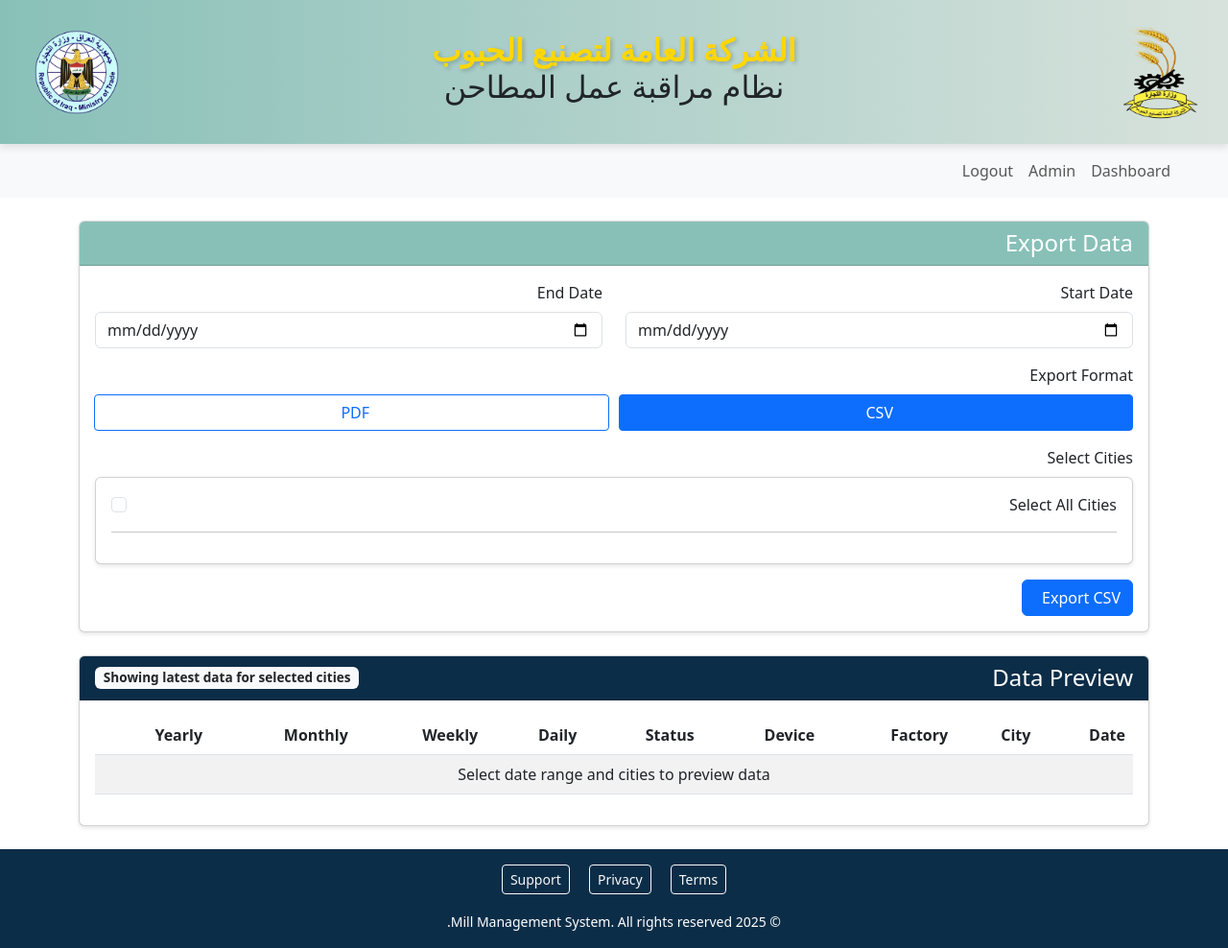
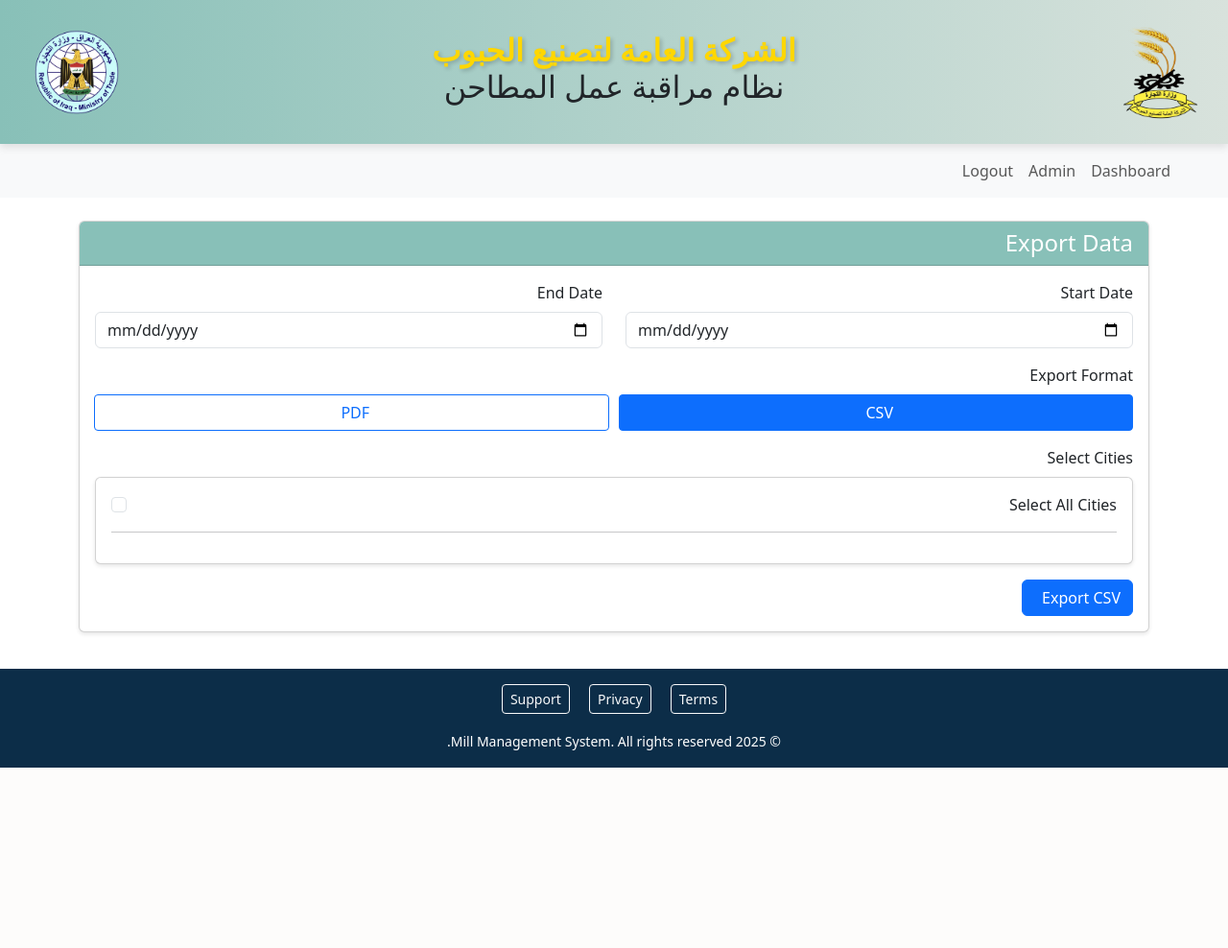
Before and after one commit to Jjustmee23/test-grain-nieuwe, a Django app: page /export-data/ in a window 1280 px wide. Shown: the whole page at 96% size. After the commit the page ends 800 px from the top, so only its background shows below. Run offline with Django 4.2, Linux system fonts and the light colour scheme; the visitor is signed in with stand-in values (Sample User, id 1); data that the repository does not hold is empty.

Commit message:
Update export_data.html

```diff
--- a/mill/templates/mill/export_data.html
+++ b/mill/templates/mill/export_data.html
@@ -112,7 +112,7 @@
     </div>
 
     <!-- Data Preview Card -->
-    <div class="card mt-4">
+    <div class="card mt-4" style="display: none;">
         <div class="card-header bg-secondary text-white d-flex justify-content-between align-items-center">
             <h4 class="mb-0">Data Preview</h4>
             <span class="badge bg-light text-dark">
```
